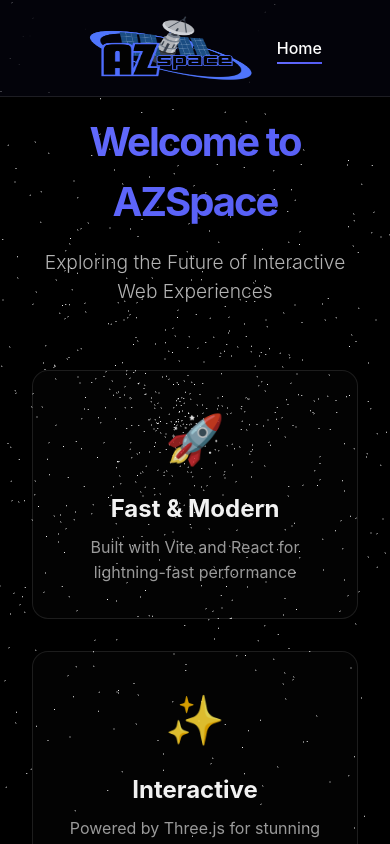
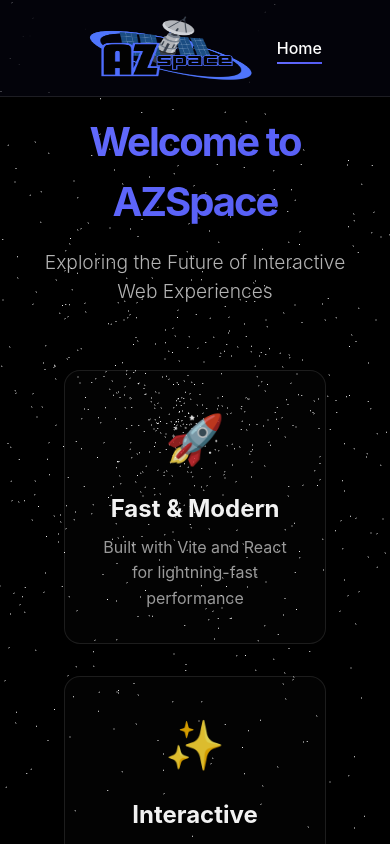
Before and after one commit to chloecooke/Hackathon, a React (Vite) app: page / in a window 390 px wide. Shown: the top 844 px of the page. Built offline with nearby package versions, Linux system fonts and the light colour scheme; no server answers.

Commit message:
centre elements on the home page

```diff
--- a/src/App.css
+++ b/src/App.css
@@ -52,9 +52,19 @@
 
 .feature-grid {
   display: grid;
-  grid-template-columns: repeat(auto-fit, minmax(280px, 1fr));
+  grid-template-columns: repeat(3, minmax(280px, 1fr));
   gap: 2rem;
-  margin-bottom: 3rem;
+  margin: 0 auto 3rem;
+  max-width: 1200px;
+  padding: 0 2rem;
+  justify-content: center;
+}
+
+@media (max-width: 1024px) {
+  .feature-grid {
+    grid-template-columns: repeat(auto-fit, minmax(280px, 1fr));
+    max-width: 800px;
+  }
 }
 
 .feature-card {
```
